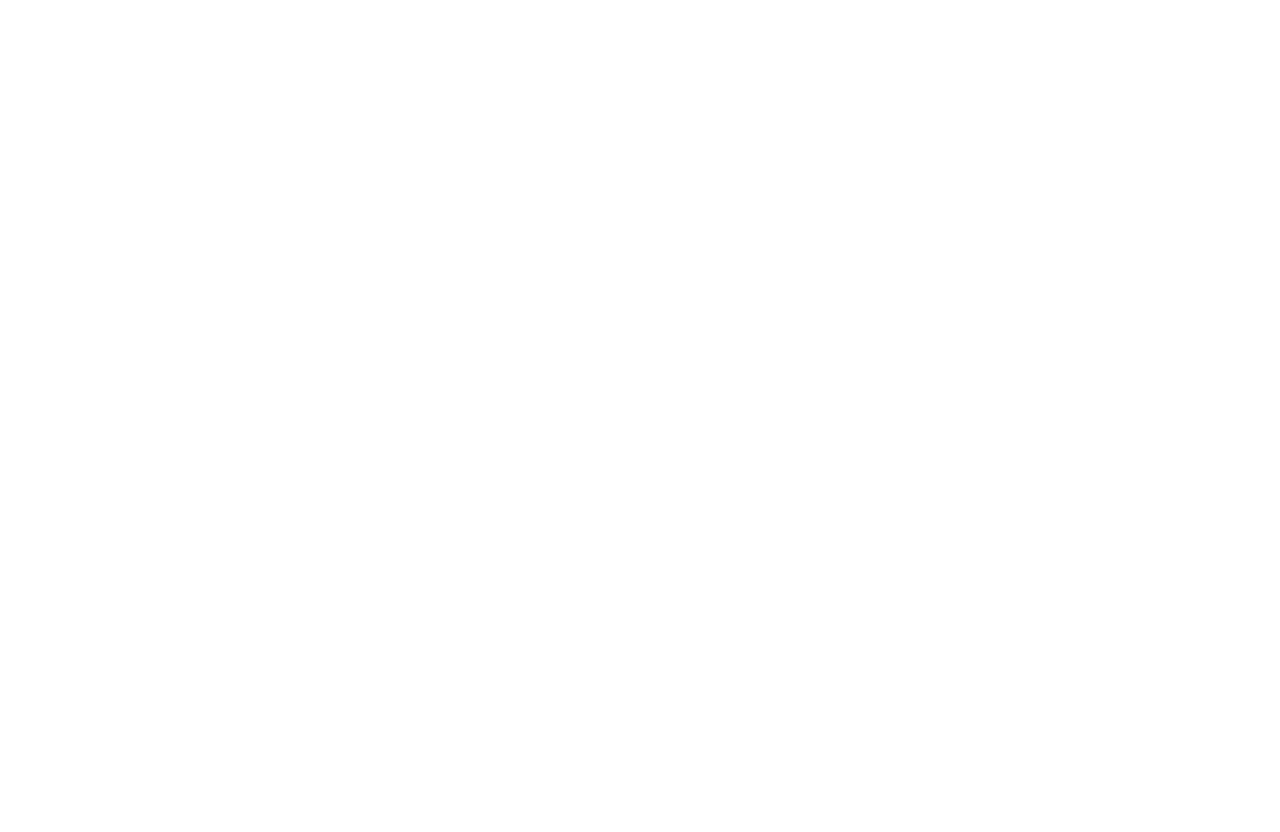
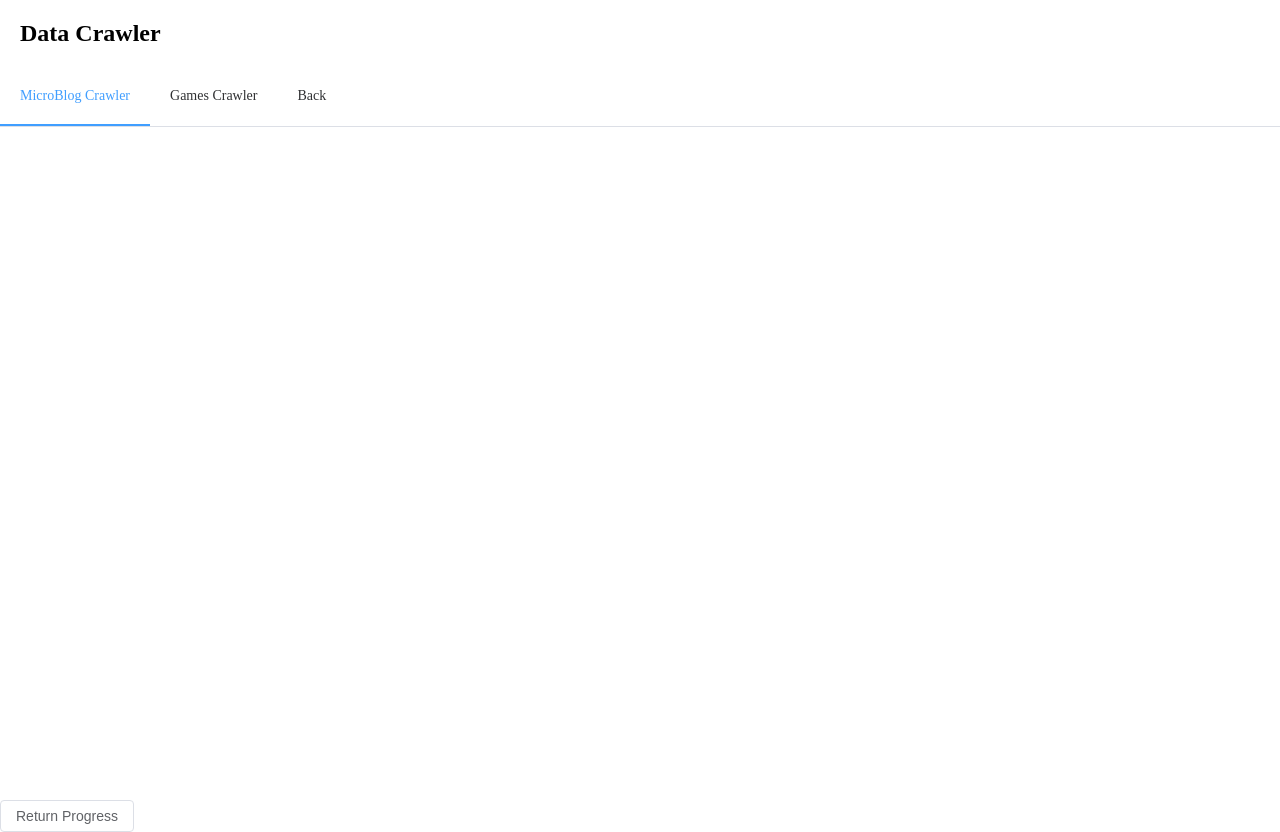
Before and after one commit to xefs08042/CatHeadCat_Website, a Vue app: page /DataCrawler/microblog in a window 1280 px wide. Before the commit this address had no page. Before the commit the page ends 800 px from the top, so only its background shows below. Built offline with nearby package versions, Linux system fonts and the light colour scheme.

Commit message:
添加了数据爬虫模块

```diff
--- a/src/router/index.ts
+++ b/src/router/index.ts
@@ -7,6 +7,7 @@
 import KnowledgeGraph from '../views/KnowledgeGraph/KG.vue'
 import AccountDetail from '../views/AccountDetail/AccountDetail.vue'
 import Piano from '../views/Piano/CHCPiano.vue'
+import DataCrawler from '../views/DataCrawler/DataCrawler.vue'
 const routes:RouteRecordRaw[] = [
     {
         path:'/',
@@ -50,30 +51,6 @@
         ]
     },
     {
-        path:'/TaskLog',
-        name:'TaskLog',
-        component:TaskLog,
-        redirect: '/TaskLog/create',
-        children:[
-            {
-                path:'/TaskLog/create',
-                name:'CreateNewLogT',
-                component:()=>import('../views/TaskLog/CreateNewLog.vue'),
-                meta: {
-                    keepAlive:true
-                }
-            },
-            {
-                path:'/TaskLog/visit',
-                name:'VisitHistoricalLogsT',
-                component:()=>import('../views/TaskLog/VisitHistoricalLogs.vue'),
-                meta: {
-                    keepAlive:true
-                }
-            },
-        ]
-    },
-    {
         path:'/KnowledgeGraph',
         name:'KnowledgeGraph',
         component:KnowledgeGraph,
@@ -109,6 +86,56 @@
             },
         ]
     },
+    {
+        path:'/DataCrawler',
+        name:'DataCrawler',
+        component:DataCrawler,
+        redirect: to => {
+            return '/DataCrawler/microblog'
+        },
+        children:[
+            {
+                path:'/DataCrawler/microblog',
+                name:'MicroBlogCrawler',
+                component:()=>import('../views/DataCrawler/MicroBlogCrawler.vue'),
+                meta: {
+                    keepAlive:true
+                }
+            },
+            {
+                path:'/DataCrawler/games',
+                name:'GamesCrawler',
+                component:()=>import('../views/DataCrawler/GamesCrawler.vue'),
+                meta: {
+                    keepAlive:true
+                }
+            },
+        ]
+    },
+    {
+        path:'/TaskLog',
+        name:'TaskLog',
+        component:TaskLog,
+        redirect: '/TaskLog/create',
+        children:[
+            {
+                path:'/TaskLog/create',
+                name:'CreateNewLogT',
+                component:()=>import('../views/TaskLog/CreateNewLog.vue'),
+                meta: {
+                    keepAlive:true
+                }
+            },
+            {
+                path:'/TaskLog/visit',
+                name:'VisitHistoricalLogsT',
+                component:()=>import('../views/TaskLog/VisitHistoricalLogs.vue'),
+                meta: {
+                    keepAlive:true
+                }
+            },
+        ]
+    },
 ]
 const router = createRouter({
     routes,
--- /dev/null
+++ b/src/views/DataCrawler/DataCrawler.vue
@@ -0,0 +1,94 @@
+<template>
+    <div class="common-layout">
+        <el-container style="height: 100vh;" direction="vertical">
+            <el-header style="padding: 0; height: 150px;">
+                <h1 style="padding: 20px;">Data Crawler</h1>
+                <el-menu :default-active="activeIndex" class="el-menu-demo" mode="horizontal" @select="handleSelect">
+                    <el-menu-item index="1"><router-link to="microblog">MicroBlog Crawler</router-link></el-menu-item>
+                    <el-menu-item index="2"><router-link to="games">Games Crawler</router-link></el-menu-item>
+                    <el-menu-item index="3" @click="toHome">Back</el-menu-item>
+                </el-menu>
+            </el-header>
+            <div class="crawler_container">
+                <router-view v-slot="{ Component }">
+                    <keep-alive include="MicroBlogCrawler, GamesCrawler">
+                        <component :is="Component" v-if="$route.meta.keepAlive" :key='$route.name'></component>
+                    </keep-alive>
+                </router-view>
+            </div>
+        </el-container>
+    </div>
+
+    <div>
+        <el-button plain @click="test">Return Progress</el-button>
+    </div>
+</template>
+
+<script lang="ts" setup>
+import axios from 'axios';
+import { ref, watch } from 'vue'
+import { useRouter } from "vue-router";
+
+const handleSelect = (key: string, keyPath: string[]) => {
+  console.log(key, keyPath)
+}
+const activeIndex = ref('1')
+const router = useRouter();
+const toHome = () => {
+  router.push('/home')
+}
+
+const number = ref(0);
+var eventSource;
+watch(number, (newVal, oldVal) => {
+    console.log(newVal);
+    if (newVal >= 9) {
+        console.log('stop');
+        eventSource.close();
+    };
+});
+
+const test =()=> {
+    axios.get('/api/init_crawler/').then(res => {
+        console.log(res.data);
+    }).catch(err => {
+        // do something with err
+        console.log('request error!');
+        console.log(err);
+    });
+    eventSource = new EventSource('/api/rtn_crawler_pgs/');
+    // 监听 message 事件，处理服务器发送的数据
+    eventSource.addEventListener('message', (event) => {
+        // 更新 responseData，显示服务器发送的数据
+        number.value = event.data;
+    });
+    // 监听 error 事件，处理连接错误
+    // eventSource.addEventListener('error', (error) => {
+    //     console.error('Error:', error);
+    //     eventSource.close(); // 关闭 EventSource 连接
+    // });
+    // 在组件销毁时关闭 EventSource 连接
+    //     this.$once('hook:beforeDestroy', () => {
+    //     eventSource.close();
+    // });
+}
+</script>
+
+<style lang="scss" scoped>
+a{
+    text-decoration: none;
+}
+.router-link-active {
+    text-decoration: none;
+}
+/**修改全局的滚动条*/
+/**滚动条的宽度*/
+::-webkit-scrollbar {
+    width: 8px;
+}
+/**滚动条的滑块*/
+::-webkit-scrollbar-thumb {
+    background-color: #eaecf1;
+    border-radius: 3px;
+}
+</style>
--- /dev/null
+++ b/src/views/DataCrawler/GamesCrawler.vue
@@ -0,0 +1,13 @@
+<template>
+    <div>
+
+    </div>
+</template>
+
+<script lang="ts" setup>
+
+</script>
+
+<style lang="scss" scoped>
+
+</style>
--- /dev/null
+++ b/src/views/DataCrawler/MicroBlogCrawler.vue
@@ -0,0 +1,13 @@
+<template>
+    <div>
+
+    </div>
+</template>
+
+<script lang="ts" setup>
+
+</script>
+
+<style lang="scss" scoped>
+
+</style>
--- a/src/views/Home/Home.vue
+++ b/src/views/Home/Home.vue
@@ -65,18 +65,6 @@
         <el-row :gutter="20" type="flex" justify="center">
             <el-col :span="6">
                 <div class="el-col-box">
-                    <el-card class="box-card" @click="toTaskLog">
-                        <template #header>
-                        <div class="card-header">
-                            <span>Work Logs</span>
-                        </div>
-                        </template>
-                        <div v-for="o in 4" :key="o" class="text item">{{ 'List item ' + o }}</div>
-                    </el-card>
-                </div>
-            </el-col>
-            <el-col :span="6">
-                <div class="el-col-box">
                     <el-card class="box-card" @click="toPiano">
                         <template #header>
                         <div class="card-header">
@@ -86,6 +74,32 @@
                         <div class="text_item">Piano Simulator</div>
                         <div class="text_item">Animenz Piano</div>
                         <div class="text_item">......</div>
+                    </el-card>
+                </div>
+            </el-col>
+            <el-col :span="6">
+                <div class="el-col-box">
+                    <el-card class="box-card" @click="toDataCrawler">
+                        <template #header>
+                        <div class="card-header">
+                            <span>Data Crawler</span>
+                        </div>
+                        </template>
+                        <div class="text_item">Micro-Blog Crawler</div>
+                        <div class="text_item">Other Crawler</div>
+                        <div class="text_item">......</div>
+                    </el-card>
+                </div>
+            </el-col>
+            <el-col :span="6">
+                <div class="el-col-box">
+                    <el-card class="box-card" @click="toTaskLog">
+                        <template #header>
+                        <div class="card-header">
+                            <span>Work Logs</span>
+                        </div>
+                        </template>
+                        <div v-for="o in 4" :key="o" class="text item">{{ 'List item ' + o }}</div>
                     </el-card>
                 </div>
             </el-col>
@@ -115,6 +129,9 @@
 }
 const toPiano = () => {
   router.push('/Piano')
+}
+const toDataCrawler =()=> {
+    router.push('/DataCrawler')
 }
 </script>
 
--- a/src/views/Piano/CHCPiano.vue
+++ b/src/views/Piano/CHCPiano.vue
@@ -23,24 +23,8 @@
 
 <script lang="ts" setup>
 import { ref } from 'vue'
-import * as Tone from 'tone'
 import { useRouter } from "vue-router";
 
-const synth = new Tone.Synth().toDestination();
-const roll_calls_white = ["C", "D", "E", "F", "G", "A", "B"]
-const pitch_groups = [1, 2, 3, 4, 5, 6, 7]
-const roll_calls_black = [
-        {"roll_call": "C#", "margin": "margin-left: 51px"},
-        {"roll_call": "D#", "margin": "margin-left: 11px"},
-        {"roll_call": "F#", "margin": "margin-left: 51px"},
-        {"roll_call": "G#", "margin": "margin-left: 11px"},
-        {"roll_call": "A#", "margin": "margin-left: 10px"},
-    ]
-const showPitch = (e) => {
-    const pitch = e.target.getAttribute('pitch')
-    console.log(pitch);
-    synth.triggerAttackRelease(pitch, "8n");
-}
 const handleSelect = (key: string, keyPath: string[]) => {
   console.log(key, keyPath)
 }
```
